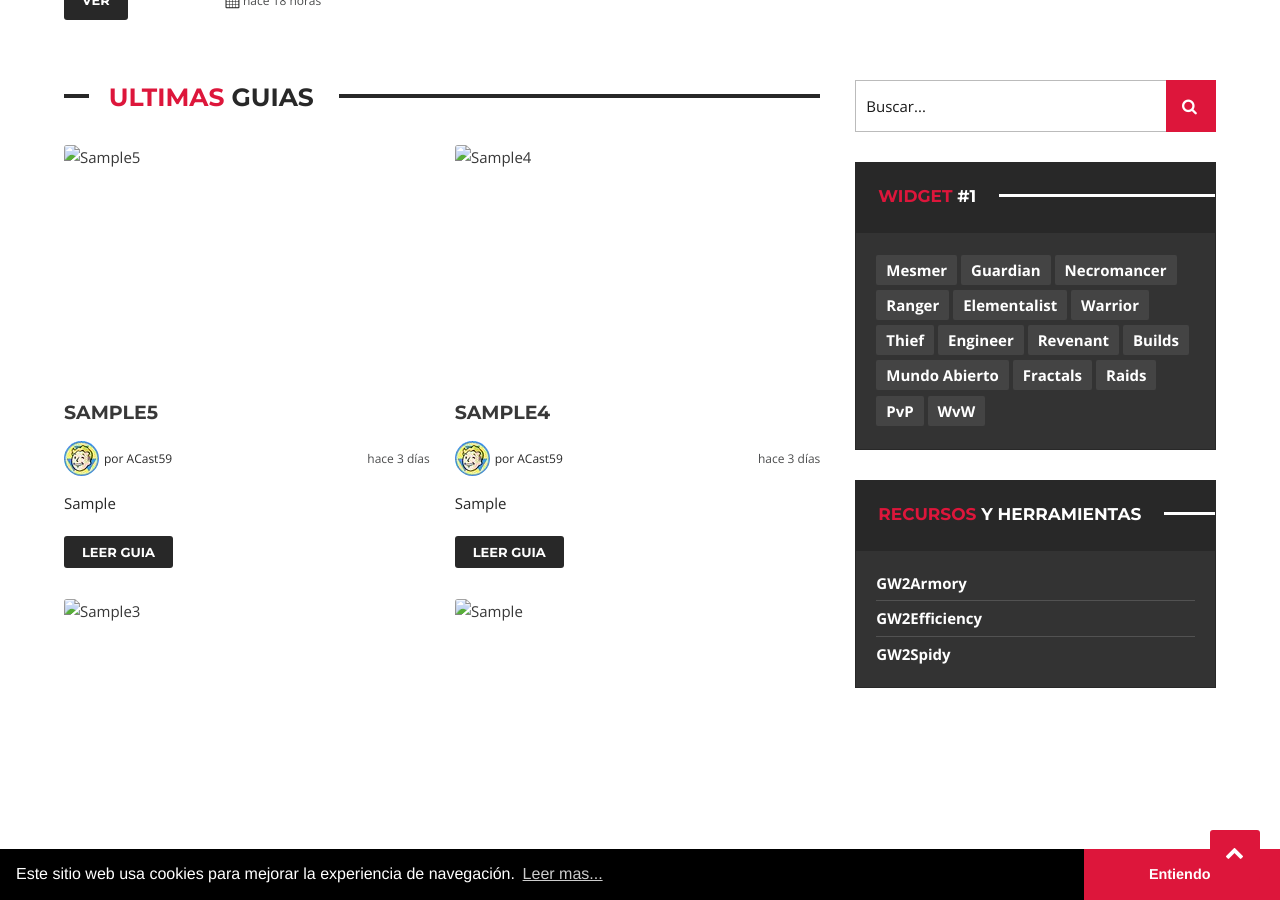
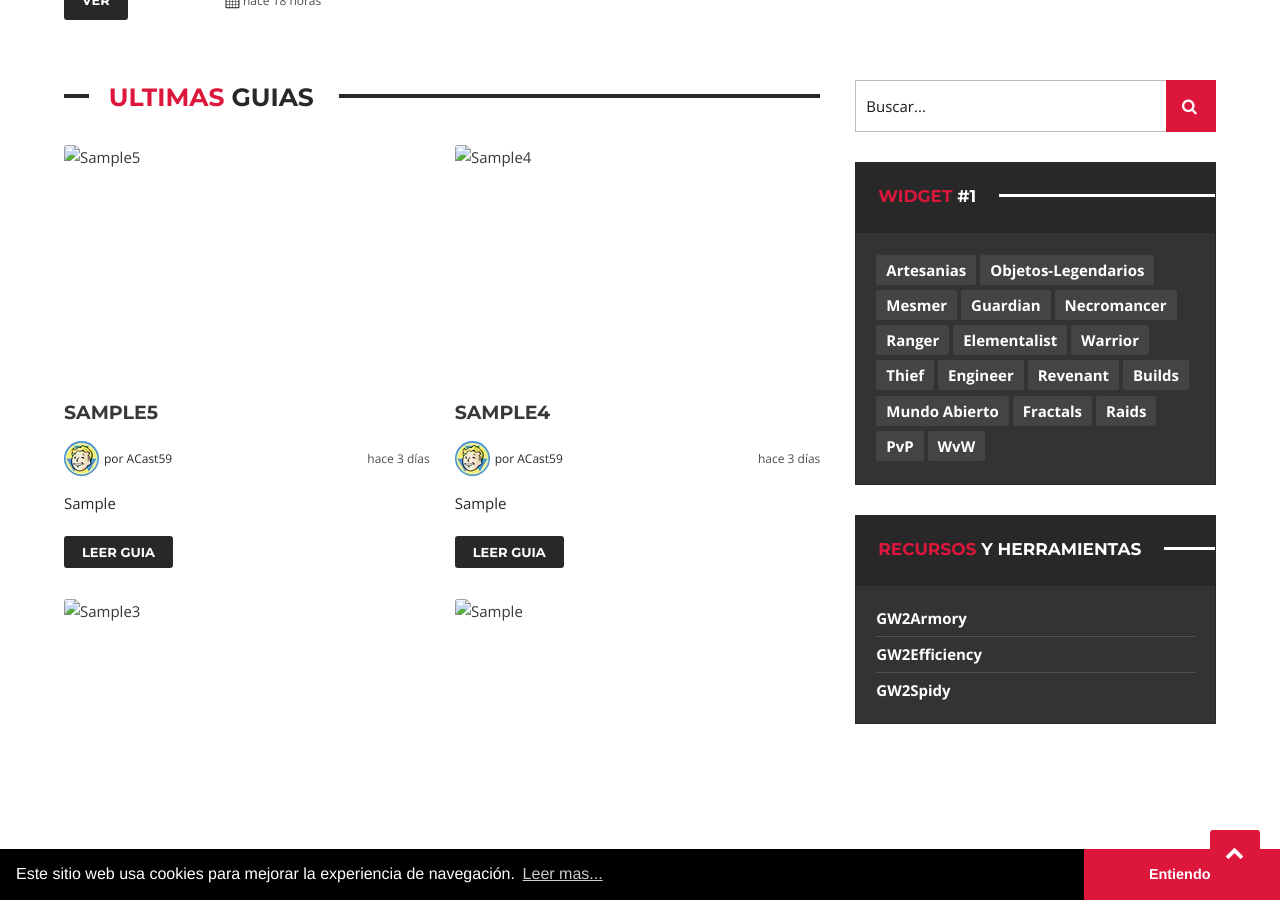
Before and after one commit to ACast59/GW2Guias, a Jekyll site: the page built from index.html, in a window 1280 px wide and 900 px high, scrolled down 739 px. Built offline with Jekyll 4.4.1, drawn with Linux system fonts in a browser that asks for light colours; a script that is not in the unit is left out; the list of posts is cut into pages by our own code.

Commit message:
Update sidebar.html

```diff
--- a/_includes/sidebar.html
+++ b/_includes/sidebar.html
@@ -23,6 +23,8 @@
 
   <div class="widget-content">
     <div class="tag-cloud">
+      <a href="{{ site.url }}{{ site.tag_page }}#Artesanias">Artesanias</a>
+      <a href="{{ site.url }}{{ site.tag_page }}#Objetos-Legendarios">Objetos-Legendarios</a>
       <a href="{{ site.url }}{{ site.tag_page }}#Mesmer">Mesmer</a>
       <a href="{{ site.url }}{{ site.tag_page }}#Guardian">Guardian</a>
       <a href="{{ site.url }}{{ site.tag_page }}#Necromancer">Necromancer</a>
```
